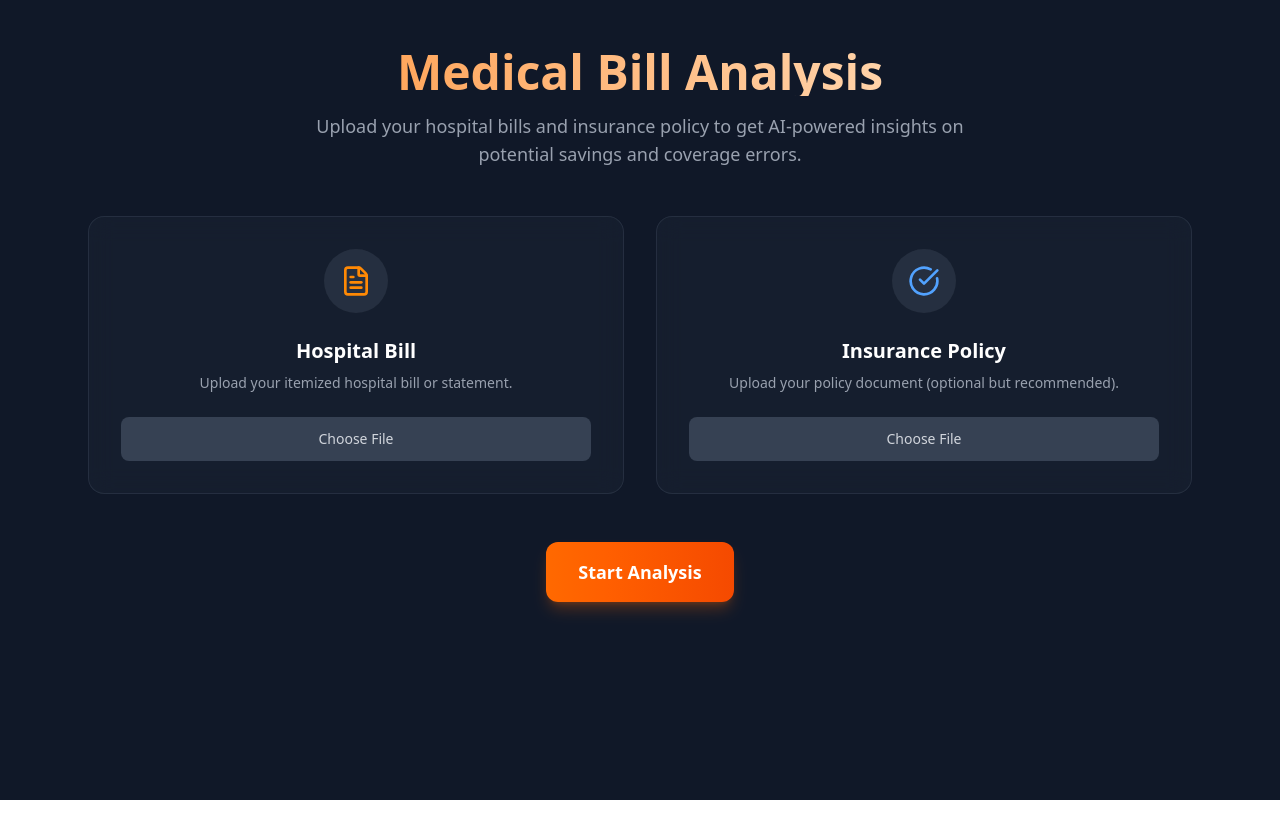
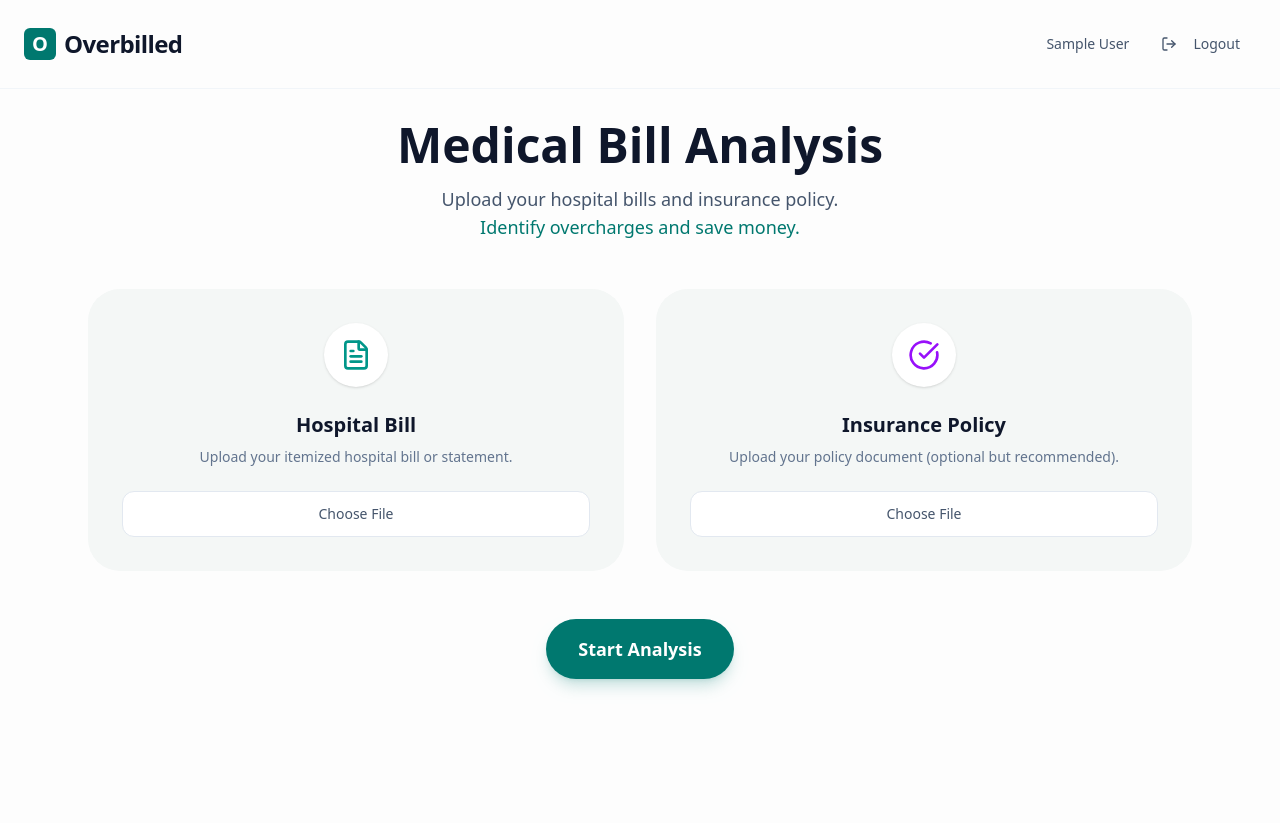
Before and after one commit to arka-mx/HackNitr7.O, a React app in the folder frontend/: page /dashboard in a window 1280 px wide. Before the commit the page ends 800 px from the top, so only its background shows below. Built offline with nearby package versions, Linux system fonts and the light colour scheme; no server answers; sample sign-in values are in the browser's storage; the HTML template or start-up script is replaced by a standard one.

Commit message:
fix : login routes and dashboard and landing page fixed

```diff
--- a/frontend/src/components/GuestRoute.tsx
+++ b/frontend/src/components/GuestRoute.tsx
@@ -5,7 +5,7 @@ export default function GuestRoute({ children }: { children: React.ReactNode })
     const { currentUser } = useAuth();
 
     if (currentUser) {
-        return <Navigate to="/landing" replace />;
+        return <Navigate to="/dashboard" replace />;
     }
 
     return <>{children}</>;
--- a/frontend/src/pages/Dashboard.tsx
+++ b/frontend/src/pages/Dashboard.tsx
@@ -1,6 +1,9 @@
 import { useState } from 'react';
-import { Upload, FileText, CheckCircle, AlertCircle, Loader2 } from 'lucide-react';
+import { FileText, CheckCircle, AlertCircle, Loader2, LogOut } from 'lucide-react';
 import { motion, AnimatePresence } from 'framer-motion';
+import { useAuth } from "@/context/AuthContext";
+import { useNavigate } from "react-router-dom";
+import { Button } from "@/components/ui/button";
 
 const Dashboard = () => {
     const [hospitalBill, setHospitalBill] = useState<File | null>(null);
@@ -8,6 +11,20 @@ const Dashboard = () => {
     const [isAnalyzing, setIsAnalyzing] = useState(false);
     const [analysisResult, setAnalysisResult] = useState<string | null>(null);
     const [error, setError] = useState<string | null>(null);
+
+    const { logout, currentUser } = useAuth();
+    const navigate = useNavigate();
+
+    const handleLogout = async () => {
+        try {
+
+            navigate("/landing");
+            await logout();
+
+        } catch (error) {
+            console.error("Error signing out:", error);
+        }
+    };
 
     const handleFileChange = (e: React.ChangeEvent<HTMLInputElement>, type: 'bill' | 'policy') => {
         if (e.target.files && e.target.files[0]) {
@@ -53,24 +70,44 @@ const Dashboard = () => {
     };
 
     return (
-        <div className="min-h-screen bg-gray-900 text-white relative overflow-hidden font-sans selection:bg-orange-500/30">
-            {/* Background Gradients */}
-            <div className="absolute top-0 left-0 w-full h-full overflow-hidden -z-10 pointer-events-none">
-                <div className="absolute top-[-10%] left-[-10%] w-[50%] h-[50%] bg-orange-500/20 rounded-full blur-[120px]" />
-                <div className="absolute bottom-[-10%] right-[-10%] w-[50%] h-[50%] bg-blue-600/20 rounded-full blur-[120px]" />
-            </div>
+        <div className="min-h-screen bg-[#FDFDFD] font-sans text-slate-800 selection:bg-teal-100">
 
-            <div className="container mx-auto px-6 py-12 max-w-6xl">
+            {/* Header */}
+            <header className="container mx-auto flex items-center justify-between py-6 px-4 md:px-6 mb-8 border-b border-slate-100">
+                <div className="flex items-center gap-2 cursor-pointer" onClick={() => navigate('/landing')}>
+                    <div className="h-8 w-8 bg-teal-700 rounded-md flex items-center justify-center text-white font-bold text-xl">
+                        O
+                    </div>
+                    <span className="text-2xl font-bold tracking-tight text-slate-900">Overbilled</span>
+                </div>
+
+                <div className="flex items-center gap-4">
+                    <span className="text-sm font-medium hidden md:inline-block text-slate-600">
+                        {currentUser?.displayName || currentUser?.email}
+                    </span>
+                    <Button
+                        variant="ghost"
+                        onClick={handleLogout}
+                        className="text-slate-600 hover:text-red-600 hover:bg-red-50"
+                    >
+                        <LogOut className="w-4 h-4 mr-2" />
+                        Logout
+                    </Button>
+                </div>
+            </header>
+
+            <div className="container mx-auto px-6 max-w-6xl pb-20">
                 <motion.div
                     initial={{ opacity: 0, y: 20 }}
                     animate={{ opacity: 1, y: 0 }}
                     className="mb-12 text-center"
                 >
-                    <h1 className="text-5xl font-bold bg-clip-text text-transparent bg-gradient-to-r from-orange-400 to-orange-100 mb-4">
+                    <h1 className="text-4xl md:text-5xl font-bold text-slate-900 mb-4">
                         Medical Bill Analysis
                     </h1>
-                    <p className="text-gray-400 text-lg max-w-2xl mx-auto">
-                        Upload your hospital bills and insurance policy to get AI-powered insights on potential savings and coverage errors.
+                    <p className="text-slate-600 text-lg max-w-2xl mx-auto">
+                        Upload your hospital bills and insurance policy. <br />
+                        <span className="text-teal-700 font-medium">Identify overcharges and save money.</span>
                     </p>
                 </motion.div>
 
@@ -82,7 +119,8 @@ const Dashboard = () => {
                         file={hospitalBill}
                         onChange={(e) => handleFileChange(e, 'bill')}
                         accept=".pdf,.jpg,.png,.jpeg"
-                        icon={<FileText className="w-8 h-8 text-orange-400" />}
+                        icon={<FileText className="w-8 h-8 text-teal-600" />}
+                        activeColor="teal"
                     />
 
                     {/* Insurance Policy Upload */}
@@ -92,7 +130,8 @@ const Dashboard = () => {
                         file={insurancePolicy}
                         onChange={(e) => handleFileChange(e, 'policy')}
                         accept=".pdf,.jpg,.png,.jpeg"
-                        icon={<CheckCircle className="w-8 h-8 text-blue-400" />}
+                        icon={<CheckCircle className="w-8 h-8 text-purple-600" />}
+                        activeColor="purple"
                     />
                 </div>
 
@@ -103,10 +142,10 @@ const Dashboard = () => {
                         onClick={handleAnalyze}
                         disabled={isAnalyzing}
                         className={`
-                        px-8 py-4 rounded-xl text-lg font-semibold shadow-lg transition-all
+                        px-8 py-4 rounded-full text-lg font-semibold shadow-lg transition-all
                         ${isAnalyzing
-                                ? 'bg-gray-700 cursor-not-allowed text-gray-400'
-                                : 'bg-gradient-to-r from-orange-500 to-orange-600 hover:from-orange-400 hover:to-orange-500 text-white shadow-orange-500/25'}
+                                ? 'bg-slate-200 cursor-not-allowed text-slate-400'
+                                : 'bg-teal-700 hover:bg-teal-800 text-white shadow-teal-700/20'}
                         flex items-center gap-3
                     `}
                     >
@@ -129,7 +168,7 @@ const Dashboard = () => {
                             initial={{ opacity: 0, y: 10 }}
                             animate={{ opacity: 1, y: 0 }}
                             exit={{ opacity: 0 }}
-                            className="bg-red-500/10 border border-red-500/20 text-red-200 p-4 rounded-xl mb-8 flex items-center gap-3 max-w-2xl mx-auto"
+                            className="bg-red-50 border border-red-100 text-red-600 p-4 rounded-xl mb-8 flex items-center gap-3 max-w-2xl mx-auto"
                         >
                             <AlertCircle className="w-6 h-6" />
                             {error}
@@ -140,16 +179,16 @@ const Dashboard = () => {
                         <motion.div
                             initial={{ opacity: 0, y: 40 }}
                             animate={{ opacity: 1, y: 0 }}
-                            className="bg-gray-800/50 backdrop-blur-xl border border-gray-700/50 rounded-2xl p-8 shadow-2xl"
+                            className="bg-white border border-slate-200 rounded-2xl p-8 shadow-xl"
                         >
-                            <div className="flex items-center gap-4 mb-6 border-b border-gray-700 pb-4">
-                                <div className="p-3 bg-green-500/20 rounded-lg">
-                                    <CheckCircle className="w-6 h-6 text-green-400" />
+                            <div className="flex items-center gap-4 mb-6 border-b border-slate-100 pb-4">
+                                <div className="p-3 bg-teal-50 rounded-lg">
+                                    <CheckCircle className="w-6 h-6 text-teal-600" />
                                 </div>
-                                <h2 className="text-2xl font-bold text-white">Analysis Report</h2>
+                                <h2 className="text-2xl font-bold text-slate-900">Analysis Report</h2>
                             </div>
-                            <div className="prose prose-invert max-w-none">
-                                <pre className="whitespace-pre-wrap font-sans text-gray-300 leading-relaxed">
+                            <div className="prose prose-slate max-w-none">
+                                <pre className="whitespace-pre-wrap font-sans text-slate-700 leading-relaxed">
                                     {analysisResult}
                                 </pre>
                             </div>
@@ -161,36 +200,32 @@ const Dashboard = () => {
     );
 };
 
-const UploadCard = ({ title, description, file, onChange, accept, icon }: {
+const UploadCard = ({ title, description, file, onChange, accept, icon, activeColor }: {
     title: string,
     description: string,
     file: File | null,
     onChange: (e: React.ChangeEvent<HTMLInputElement>) => void,
     accept: string,
-    icon: React.ReactNode
+    icon: React.ReactNode,
+    activeColor: 'teal' | 'purple'
 }) => (
     <motion.div
         whileHover={{ y: -5 }}
         className="relative group cursor-pointer"
     >
         <div className={`
-            absolute inset-0 bg-gradient-to-r from-gray-700/50 to-gray-800/50 rounded-2xl blur-xl transition-all duration-300
-            ${file ? 'opacity-100 from-green-500/10 to-blue-500/10' : 'opacity-0 group-hover:opacity-100'}
-        `} />
-
-        <div className={`
-            relative h-full bg-gray-800/40 backdrop-blur-md border border-gray-700/50 rounded-2xl p-8 text-center transition-all
-            hover:border-orange-500/30 hover:bg-gray-800/60
-            ${file ? 'border-green-500/30' : ''}
+            relative h-full bg-[#F4F7F6] border-2 border-transparent rounded-[2rem] p-8 text-center transition-all
+            hover:border-${activeColor}-200 hover:bg-white hover:shadow-lg
+            ${file ? `border-${activeColor}-500/50 bg-${activeColor}-50/30` : ''}
         `}>
             <div className="mb-6 flex justify-center">
-                <div className="p-4 bg-gray-700/50 rounded-full group-hover:scale-110 transition-transform duration-300">
+                <div className="p-4 bg-white rounded-full shadow-sm group-hover:scale-110 transition-transform duration-300">
                     {icon}
                 </div>
             </div>
 
-            <h3 className="text-xl font-bold text-white mb-2">{title}</h3>
-            <p className="text-gray-400 mb-6 text-sm">{description}</p>
+            <h3 className="text-xl font-bold text-slate-900 mb-2">{title}</h3>
+            <p className="text-slate-500 mb-6 text-sm">{description}</p>
 
             <div className="relative">
                 <input
@@ -200,10 +235,10 @@ const UploadCard = ({ title, description, file, onChange, accept, icon }: {
                     className="absolute inset-0 w-full h-full opacity-0 cursor-pointer z-10"
                 />
                 <div className={`
-                    py-3 px-4 rounded-lg font-medium text-sm transition-colors
+                    py-3 px-4 rounded-xl font-medium text-sm transition-colors border
                     ${file
-                        ? 'bg-green-500/20 text-green-300 border border-green-500/30'
-                        : 'bg-gray-700 text-gray-300 group-hover:bg-gray-600'}
+                        ? `bg-white text-${activeColor}-700 border-${activeColor}-200 shadow-sm`
+                        : 'bg-white text-slate-600 border-slate-200 group-hover:bg-slate-50'}
                 `}>
                     {file ? file.name : 'Choose File'}
                 </div>
```
Also changed, not shown: 1 other file (tests, documents, lock files or other folders).
